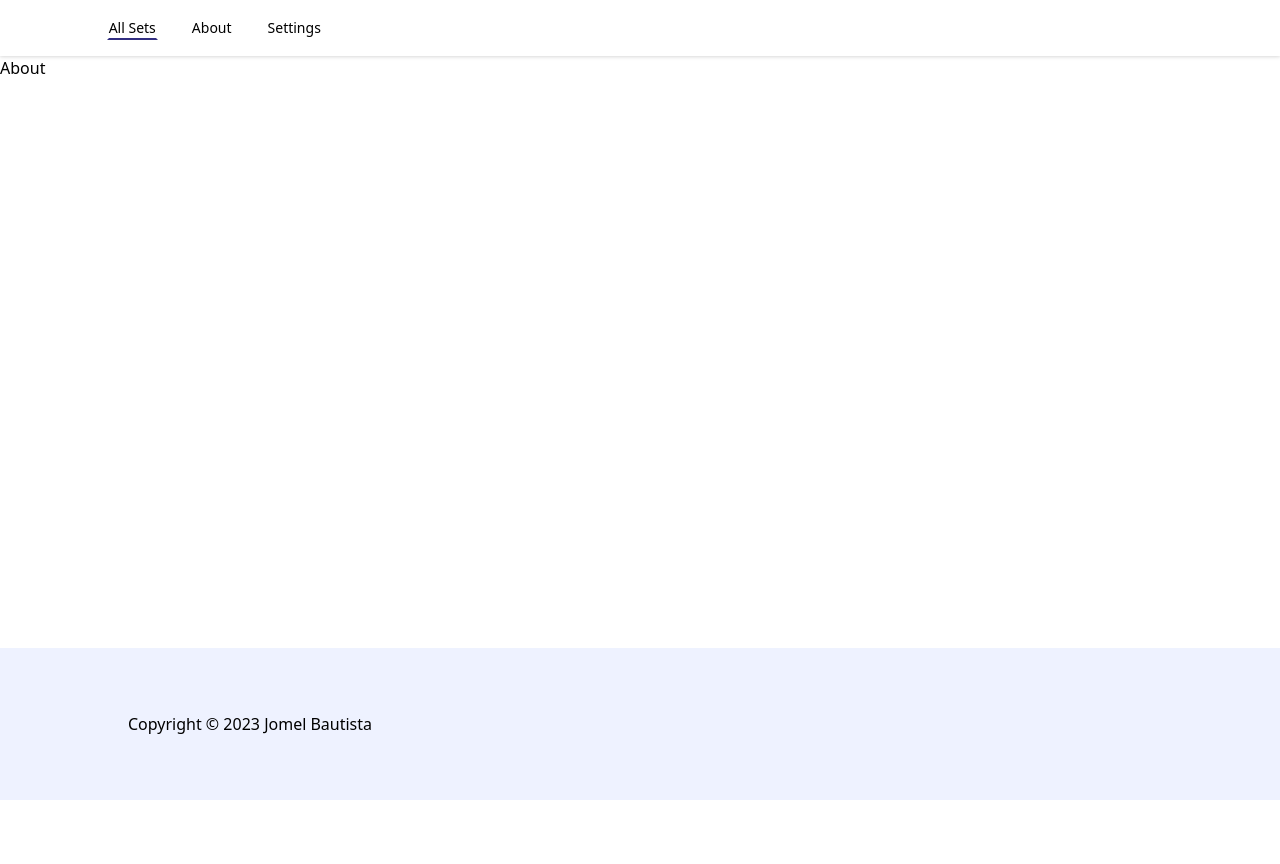
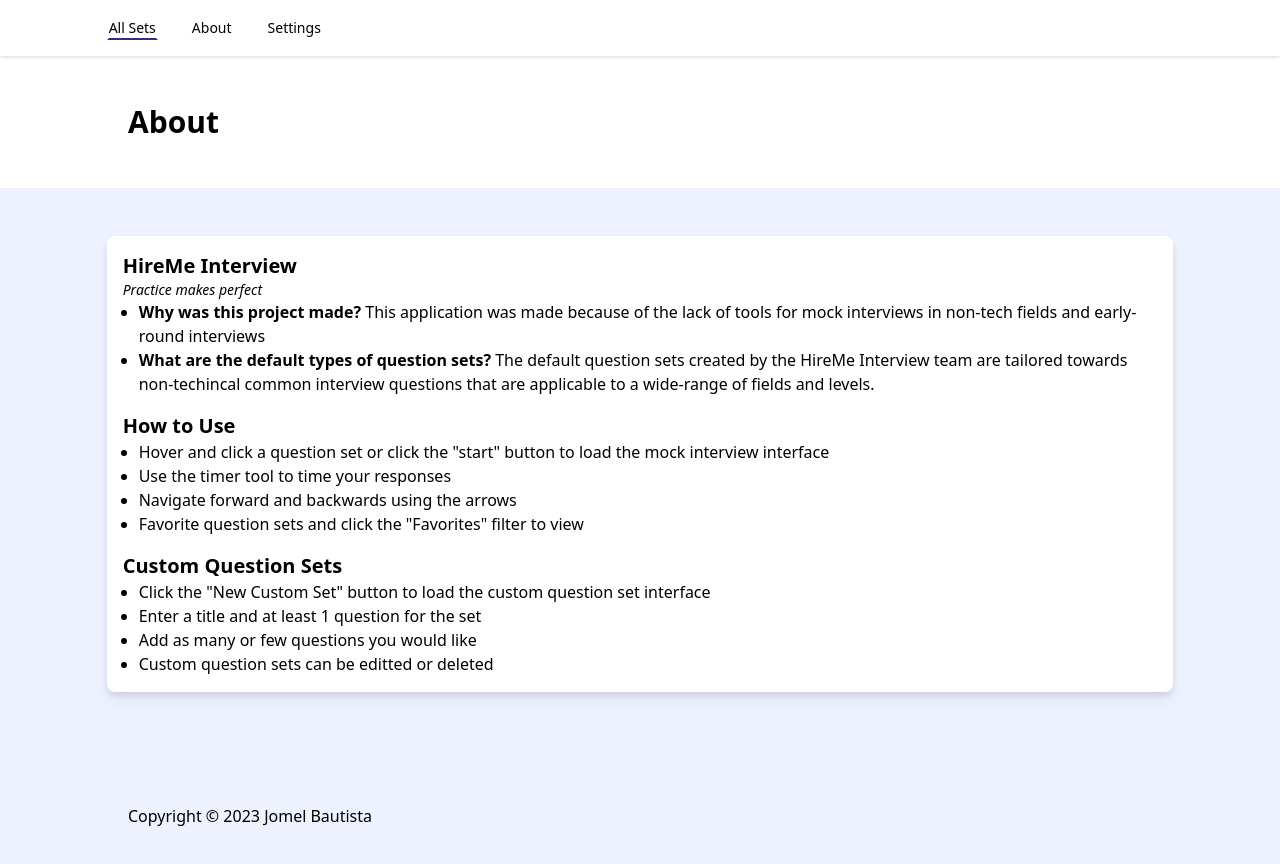
Before and after one commit to jogarbaut/hiremeinterview-react-ts-rtk, a React (Vite) app: page /about in a window 1280 px wide. Shown: the top 864 px of the page. Before the commit the page ends 800 px from the top, so only its background shows below. Built offline with nearby package versions, Linux system fonts and the light colour scheme.

Commit message:
added about page

```diff
--- a/src/app/store.ts
+++ b/src/app/store.ts
@@ -24,7 +24,7 @@ listenerMiddleware.startListening({
   ),
   effect: (action, listenerApi) =>
     localStorage.setItem(
-      "questionSet",
+      "customQuestionSets",
       JSON.stringify((listenerApi.getState() as RootState).customQuestionSets)
     ),
 });
--- a/src/pages/about/index.tsx
+++ b/src/pages/about/index.tsx
@@ -1,10 +1,42 @@
-import React from 'react'
+import Header from '@/components/shared/Header'
 
 type Props = {}
 
 const About = (props: Props) => {
   return (
-    <div>About</div>
+    <section id="about" className="h-full">
+      <Header>About</Header>
+      <div className="h-full w-full items-center justify-center bg-indigo-50 py-12">
+        <div className="flex flex-col gap-4 w-5/6 mx-auto bg-white rounded-lg drop-shadow-lg p-4">
+          <div>
+            <h2 className="font-bold text-xl">HireMe Interview</h2>
+            <p className="font-light text-sm italic">Practice makes perfect</p>
+            <ul className="list-disc ml-4 font-light">
+              <li><span className="font-bold">Why was this project made? </span>This application was made because of the lack of tools for mock interviews in non-tech fields and early-round interviews</li>
+              <li><span className="font-bold">What are the default types of question sets? </span>The default question sets created by the HireMe Interview team are tailored towards non-techincal common interview questions that are applicable to a wide-range of fields and levels.</li>
+            </ul>
+          </div>
+          <div>
+            <h2 className="font-bold text-xl">How to Use</h2>
+            <ul className="list-disc ml-4 font-light">
+              <li>Hover and click a question set or click the "start" button to load the mock interview interface</li>
+              <li>Use the timer tool to time your responses</li>
+              <li>Navigate forward and backwards using the arrows</li>
+              <li>Favorite question sets and click the "Favorites" filter to view</li>
+            </ul>
+          </div>
+          <div>
+            <h2 className="font-bold text-xl">Custom Question Sets</h2>
+            <ul className="list-disc ml-4 font-light">
+              <li>Click the "New Custom Set" button to load the custom question set interface</li>
+              <li>Enter a title and at least 1 question for the set</li>
+              <li>Add as many or few questions you would like</li>
+              <li>Custom question sets can be editted or deleted</li>
+            </ul>
+          </div>
+        </div>
+      </div>
+    </section>
   )
 }
 
```
